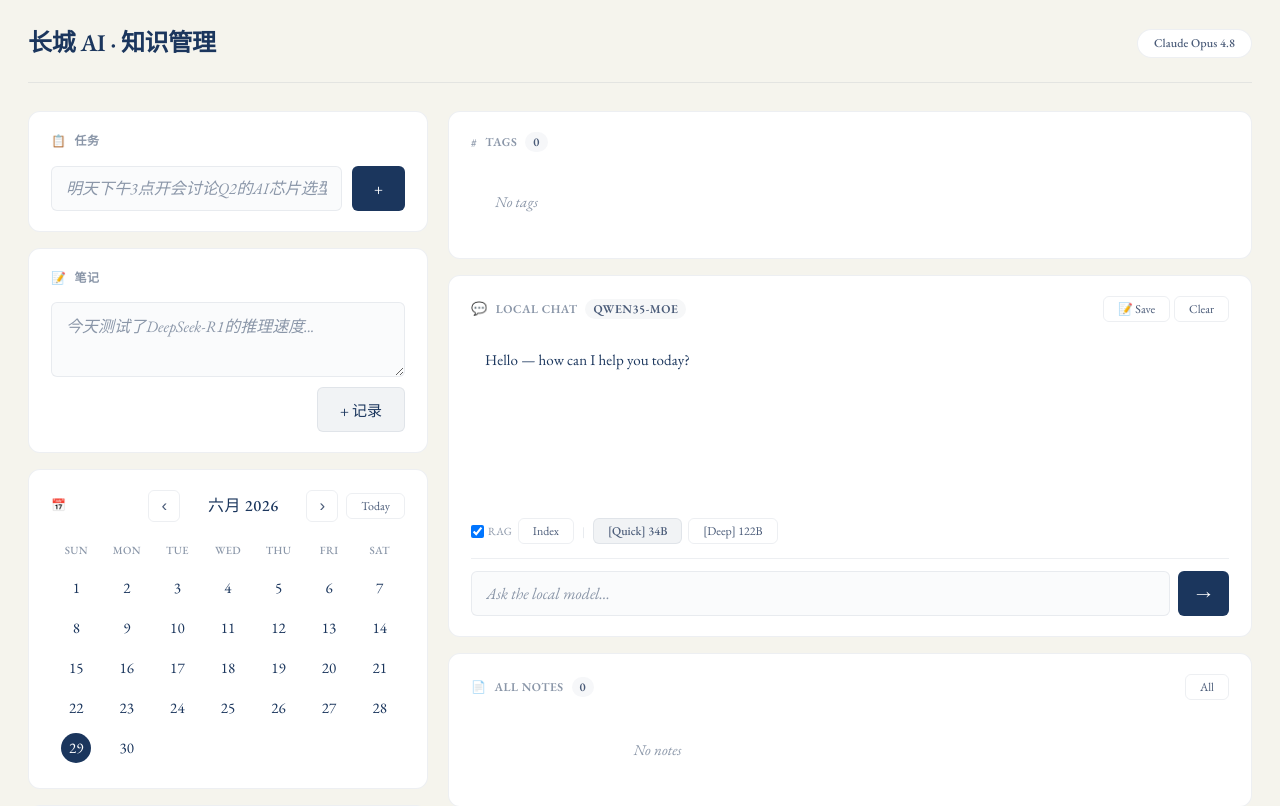
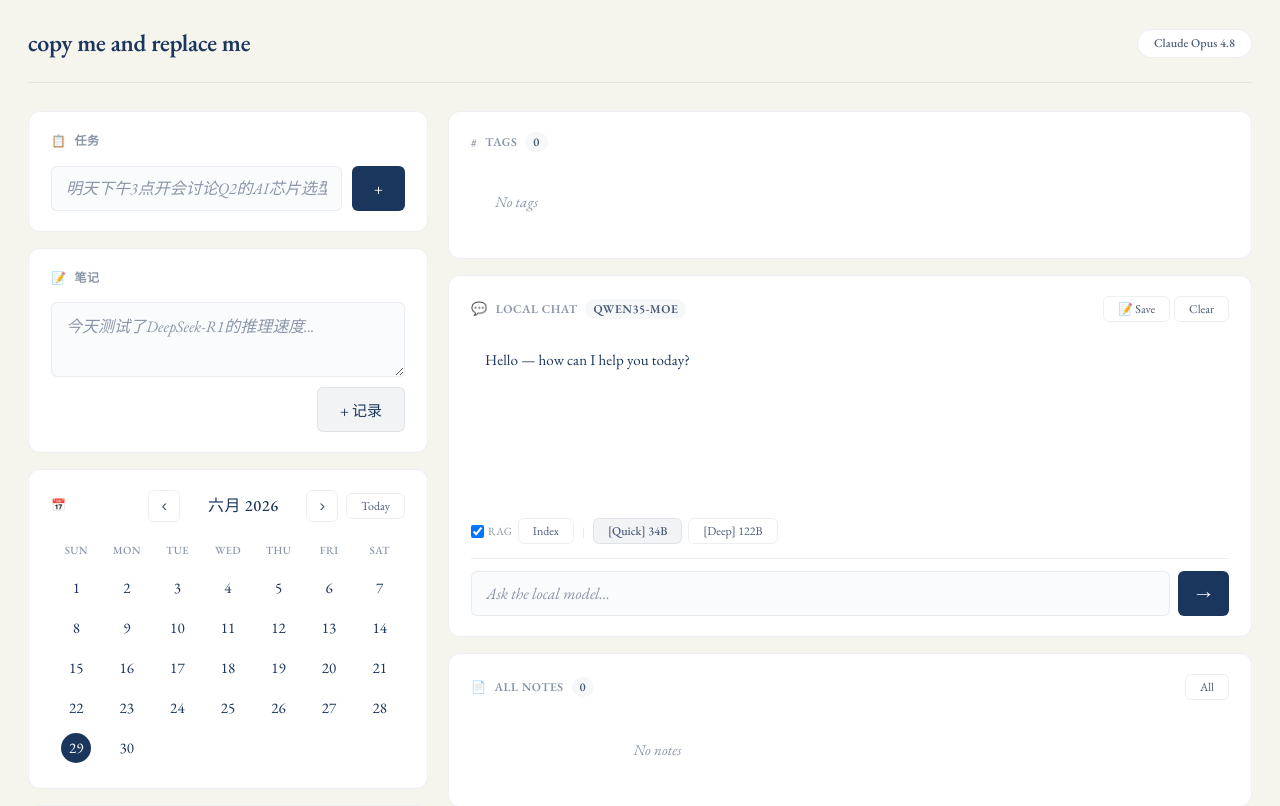
Before and after one commit to aabb444/copy-me-and-replace-me, a Flask app: page / in a window 1280 px wide. Shown: the top 806 px of the page. Run offline with Flask 3, Linux system fonts and the light colour scheme; data that the repository does not hold is empty; parts of the project's set-up code (start-up, migrations or seed data) failed here and were passed over.

Commit message:
rename project

```diff
--- a/templates/index.html
+++ b/templates/index.html
@@ -3,7 +3,7 @@
 <head>
 <meta charset="UTF-8">
 <meta name="viewport" content="width=device-width, initial-scale=1.0">
-<title>长城 AI · 知识管理</title>
+<title>copy me and replace me</title>
 <link rel="preconnect" href="https://fonts.googleapis.com">
 <link href="https://fonts.googleapis.com/css2?family=EB+Garamond:ital,wght@0,400;0,500;0,600;1,400;1,500&display=swap" rel="stylesheet">
 <style>
@@ -293,7 +293,7 @@
 
   <!-- ═══ HEADER ═══ -->
   <header>
-    <div class="logo">长城 AI · 知识管理</div>
+    <div class="logo">copy me and replace me</div>
     <div class="header-right">
       <span class="header-badge">Claude Opus 4.8</span>
     </div>
```
